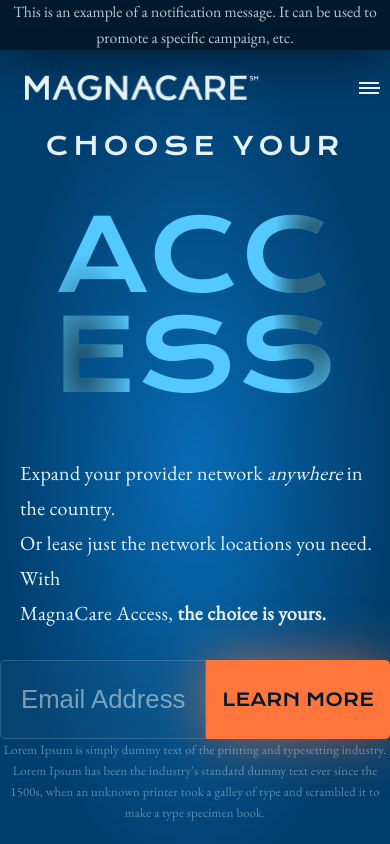
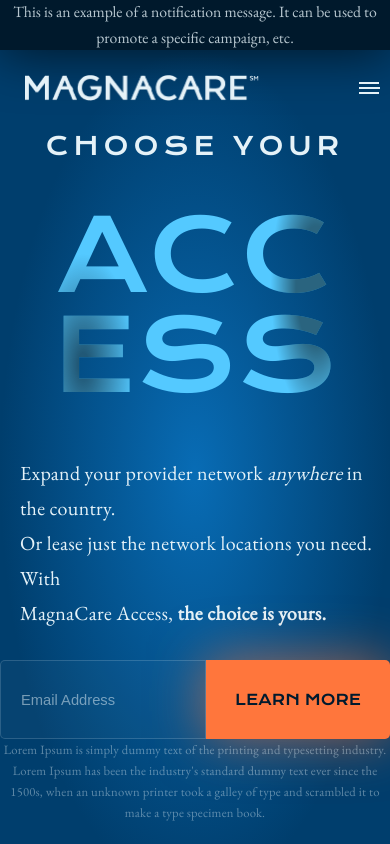
Before and after one commit to iperun23/magnacare, a Next.js app: page / in a window 390 px wide. Shown: the top 844 px of the page. Built offline with nearby package versions, Linux system fonts and the light colour scheme.

Commit message:
mobile changes

```diff
--- a/styles/globals.css
+++ b/styles/globals.css
@@ -354,6 +354,7 @@
 
   .email_input, .email_input_learn-more-btn  {
     width: 100%;
+    font-size: 14.72px;
   }
 
   .email_paragraph {
```
